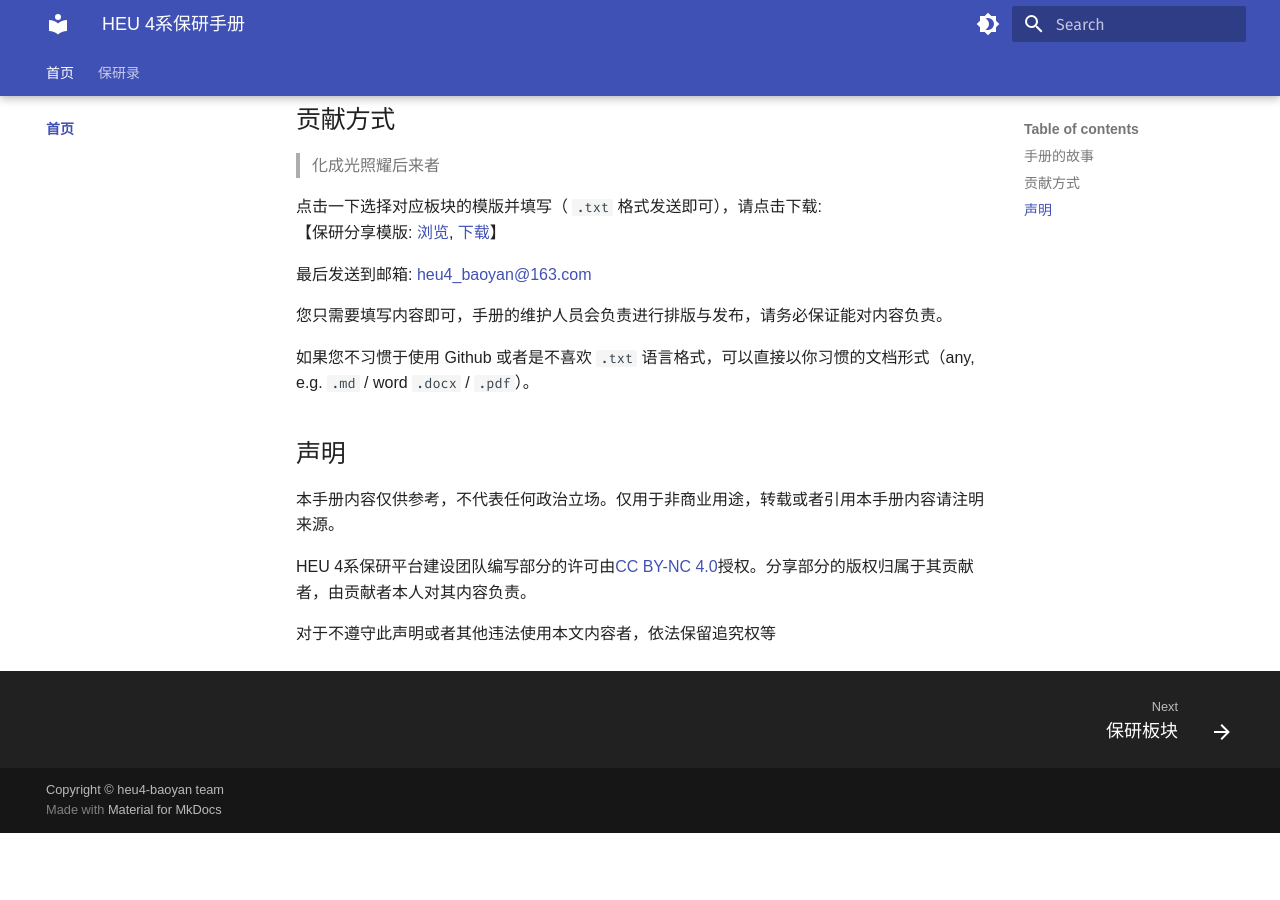
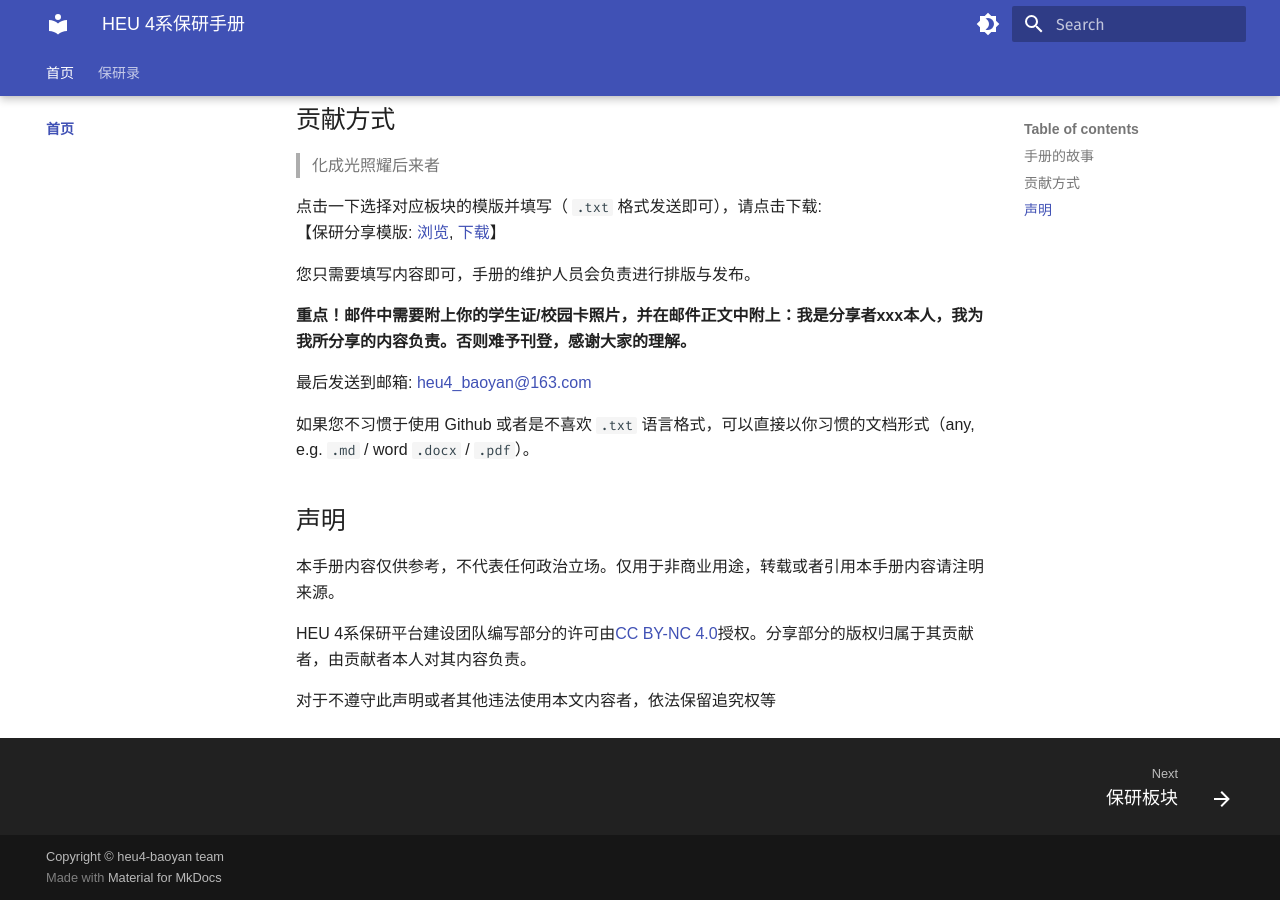
Before and after one commit to heu4-baoyan/heu4-baoyan, an MkDocs documentation site: the page built from docs/index.md, in a window 1280 px wide and 900 px high, scrolled down 612 px. Built offline with MkDocs 1.6.1 and Material for MkDocs 9.7.7, drawn with Linux system fonts in a browser that asks for light colours; before the commit the page ends 1445 px from its top, so only the background shows below that.

Commit message:
feat: 更新贡献方式

```diff
--- a/docs/index.md
+++ b/docs/index.md
@@ -103,9 +103,12 @@ hr.narrow {margin: 0 10px}
 点击一下选择对应板块的模版并填写（ `.txt` 格式发送即可），请点击下载:<br>
 【保研分享模版: [浏览](./baoyan/template.md), [下载](./baoyan/template_baoyan.txt)】<br>
 
+您只需要填写内容即可，手册的维护人员会负责进行排版与发布。
+
+**重点！邮件中需要附上你的学生证/校园卡照片，并在邮件正文中附上：我是分享者xxx本人，我为我所分享的内容负责。否则难予刊登，感谢大家的理解。**
+
 最后发送到邮箱: <a href="mailto:heu4_baoyan@163.com">heu4_baoyan@163.com</a>
 
-您只需要填写内容即可，手册的维护人员会负责进行排版与发布，请务必保证能对内容负责。
 
 如果您不习惯于使用 Github 或者是不喜欢 `.txt` 语言格式，可以直接以你习惯的文档形式（any, e.g. `.md` / word `.docx` / `.pdf`）。
 
```
Also changed, not shown: site/index.html, site/search/search_index.json.
